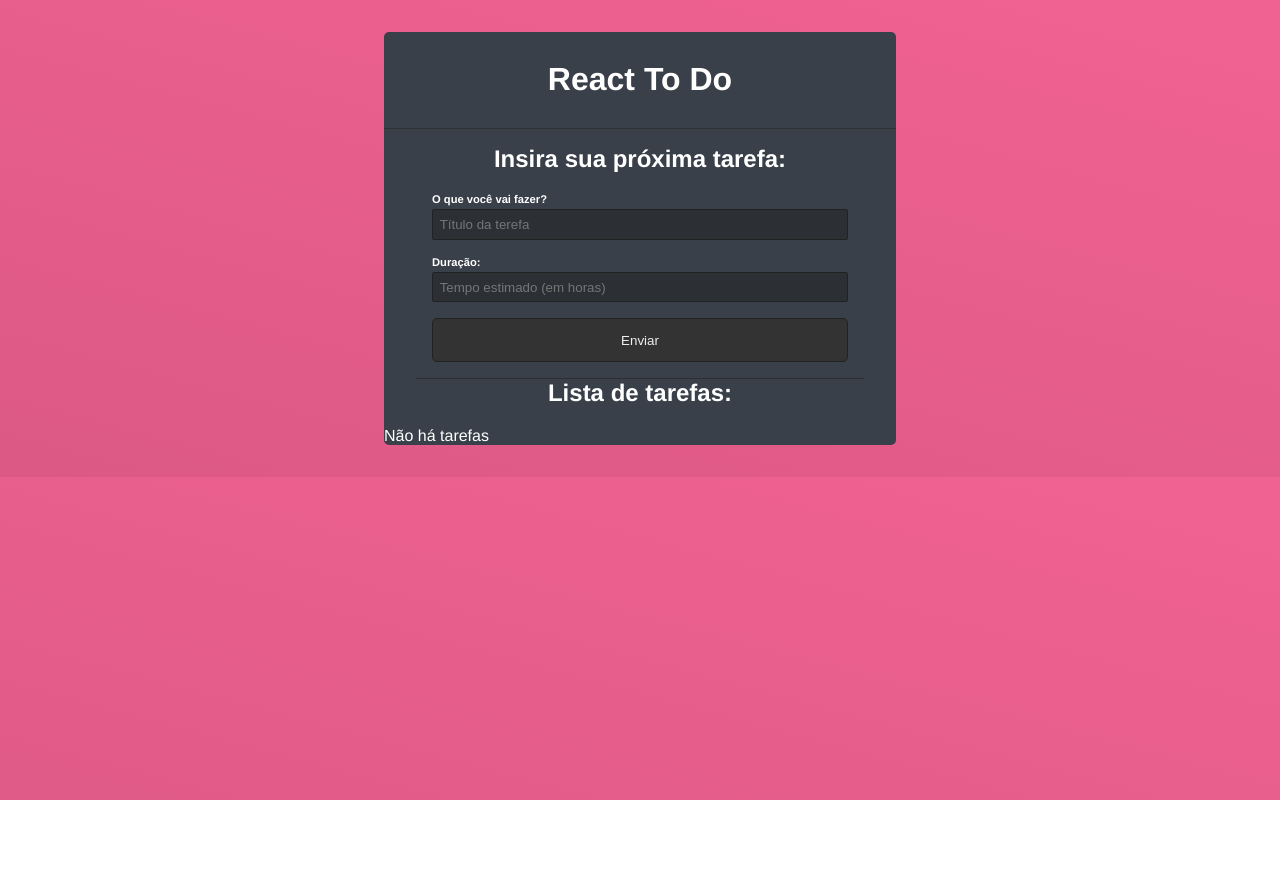
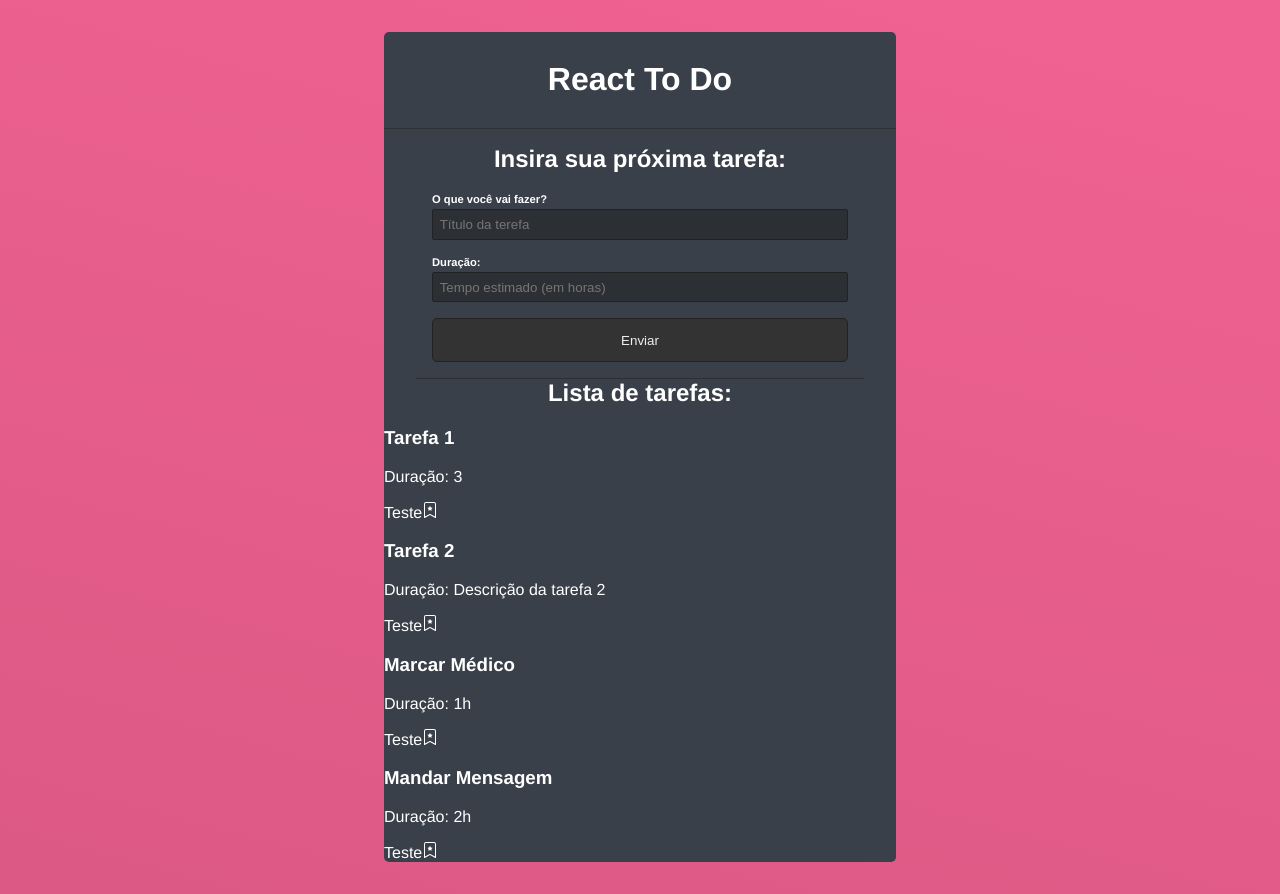
Before and after one commit to wesley-moraes/todolist, a React (Create React App) app: page / in a window 1280 px wide. Before the commit the page ends 800 px from the top, so only its background shows below. Built offline with nearby package versions, Linux system fonts and the light colour scheme; data requests are answered from the project's data file.

Commit message:
add icones

```diff
--- a/data/db.json
+++ b/data/db.json
@@ -5,6 +5,24 @@
       "title": "Tarefa 1",
       "time": "3",
       "done": false
+    },
+    {
+      "id": 0.6075602951767032,
+      "title": "Tarefa 2",
+      "time": "Descrição da tarefa 2",
+      "done": false
+    },
+    {
+      "id": 0.7932592242271486,
+      "title": "Marcar Médico",
+      "time": "1h",
+      "done": false
+    },
+    {
+      "id": 0.7009748160935745,
+      "title": "Mandar Mensagem",
+      "time": "2h",
+      "done": false
     }
   ]
 }
--- a/src/App.js
+++ b/src/App.js
@@ -1,7 +1,7 @@
 import logo from './logo.svg';
 import './App.css';
 import { useState, useEffect} from 'react';
-import {BsTresh, BsBookMarkCheck, BsBookMarkCheckFill} from 'react-icons/bs'
+import {BsBookmarkX, BsBookmarkStar, BsBookMarkCheckFill, BsBookmarkFill} from 'react-icons/bs';
 
 const API ="http://localhost:5000"
 
@@ -21,7 +21,23 @@ function App() {
   const [title, setTitle] = useState("") // O titulo da task
   const [time, setTime] = useState("") //Horario da task
   const [todos, setTodos] = useState([]) //as proprias tarefas e imprimir elas
-  const [loading, setLoadin] = useState(false) //Feedback pro usuario
+  const [loading, setLoading] = useState(false) //Feedback pro usuario
+
+  useEffect(() => {
+    const loadData = async() => {
+      setLoading(true)
+      const res = await fetch(API+"/todos") //o padrao ja é um get
+      .then((res) => res.json())
+      .then((data) => data)
+      .catch((err) => console.log(err));
+
+      setLoading(false);
+
+      setTodos(res)
+    };
+
+    loadData();
+  }, [])
 
   const handleSubmit = async(e) => {
     e.preventDefault()
@@ -41,12 +57,17 @@ function App() {
       }
     })
 
+    setTodos((prevState) => [...prevState, todo]); //Apos inserir dados recarregar a pagina sem atualizar ela
+
     //Enviar para a API
     console.log(todo)
     setTitle("")
     setTime("")
   };
 
+  if(loading){
+    return <p>Carregando...</p>
+  }
 
   return(
     <div className="App">
@@ -83,7 +104,27 @@ function App() {
       </div>
       <div className="list_todo">
         <h2>Lista de tarefas: </h2>
-        {todos.length === 0 && <p>Não há tarefas</p>}
+        {todos.length === 0 &&
+          <p>Não há tarefas</p>}
+        {todos.map(
+          (todo) => (
+            <div
+              className='todo'
+              key = {todo.id}
+            >
+              <h3 className={todo.done ? "todo-done" : ""}>{todo.title}</h3>
+              <p>Duração: {todo.time}</p>
+              <div className='actions'>
+                <span>
+                  Teste
+                  {!todo.done ? <BsBookmarkStar /> : <BsBookmarkX />}
+
+                </span>
+
+              </div>
+            </div>
+          )
+        )}
       </div>
       {/*
       <h2>Hello react</h2>
```
